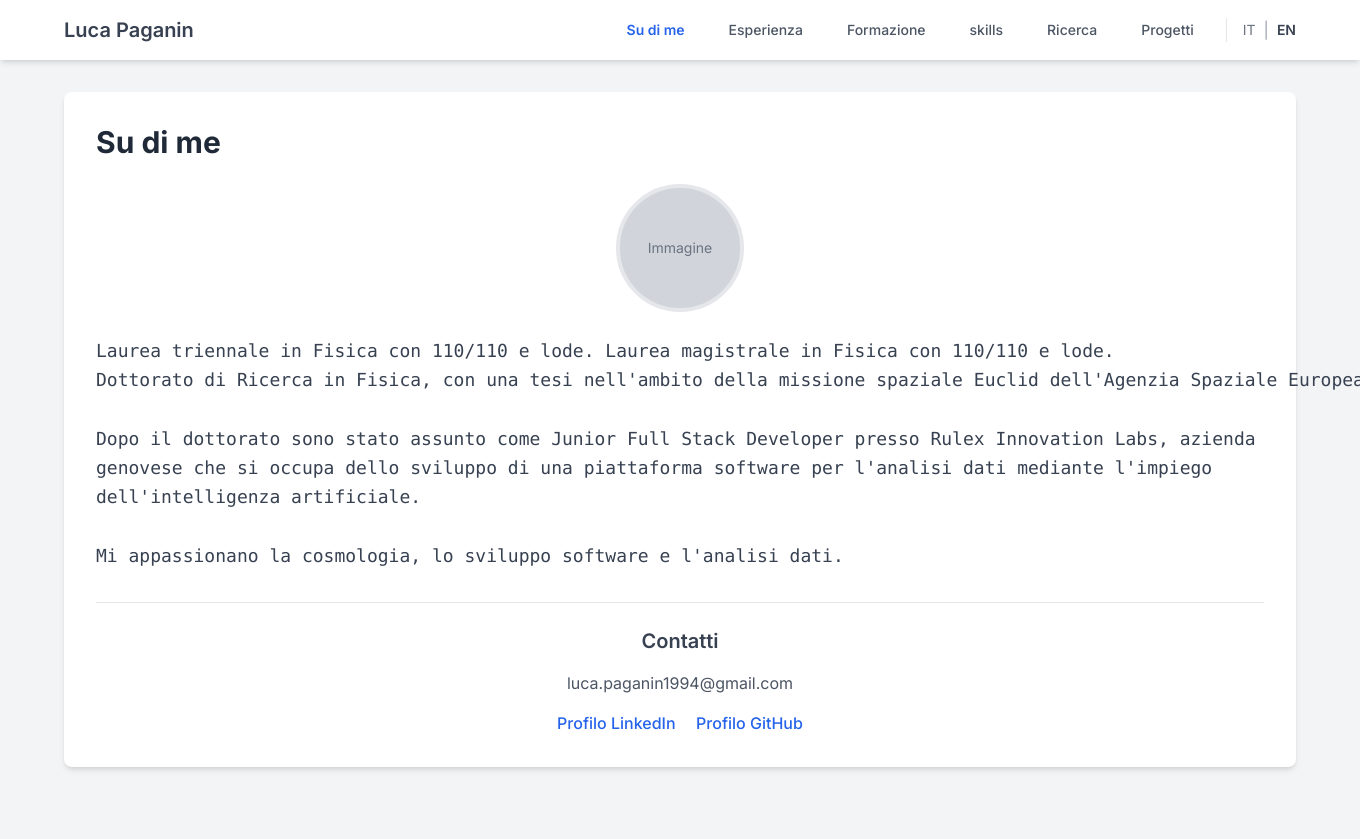
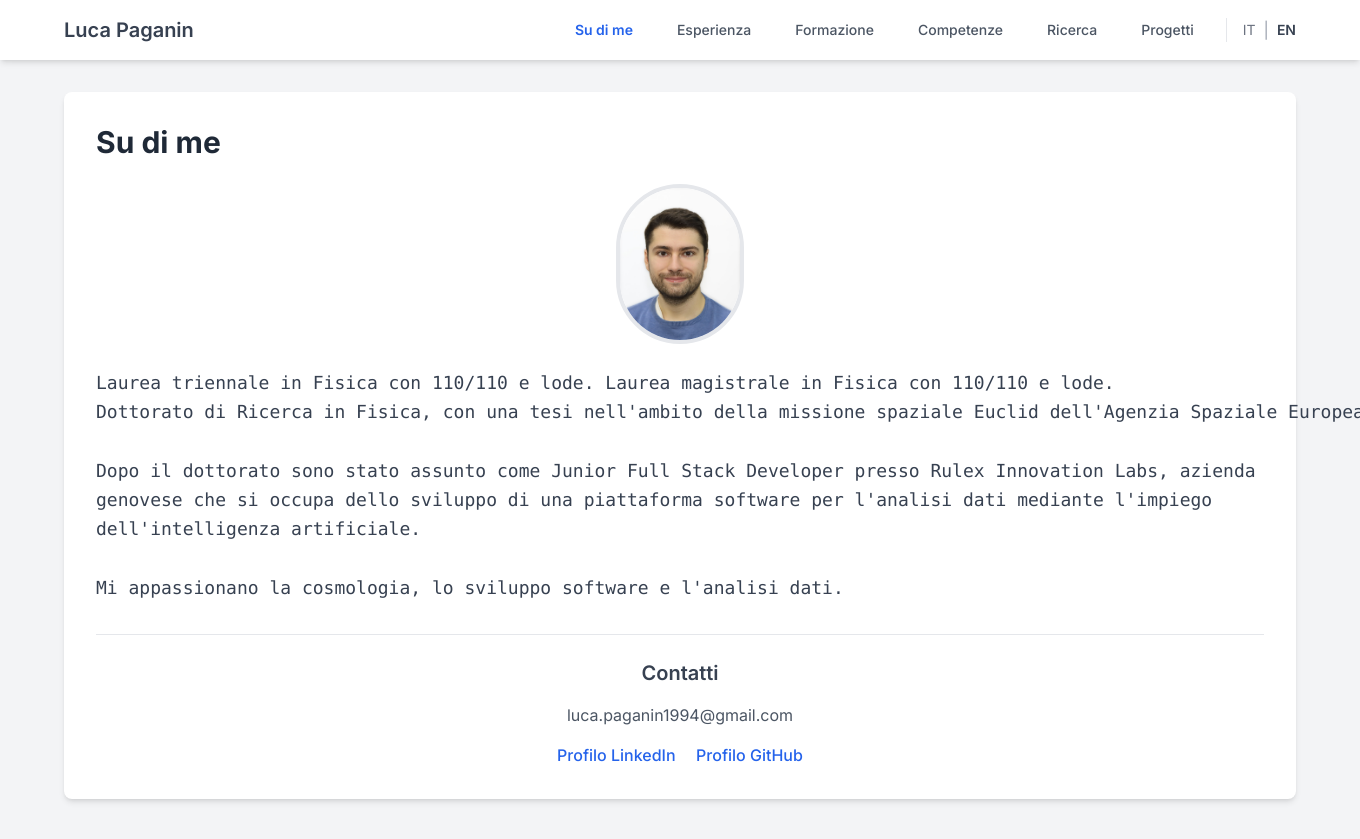
Before and after one commit to LucaPaganin/personal-website, a Flask app: page / in a window 1360 px wide; the page is wider, and only the part inside the window is pictured. Shown: the top 839 px of that part. Run offline with Flask 2, Linux system fonts and the light colour scheme; some libraries are stand-ins or nearby versions.

Commit message:
add profile pic

```diff
--- a/templates/base.html
+++ b/templates/base.html
@@ -7,7 +7,9 @@
     <meta name="description" content="{{ g.structural_data.personal_info.meta_description }}" />
     <meta name="keywords" content="{{ g.structural_data.personal_info.meta_keywords }}" />
     <title>
-      {% block title %}{{ g.structural_data.personal_info.name }}{% endblock title %}
+      {% block title %}
+        {{ g.structural_data.personal_info.name }}
+      {% endblock title %}
     - {{ _("Sito Personale") }}</title>
     <script src="https://cdn.tailwindcss.com"></script>
     <script>
@@ -71,7 +73,7 @@
                       text-blue-600 font-semibold
                     {% else %}
                       text-gray-600
-                    {% endif %}">{{ _("skills") }}</a>
+                    {% endif %}">{{ _("Competenze") }}</a>
           <a href="{{ url_for('ricerca') }}"
              class="px-3 py-2 rounded-md text-sm font-medium hover:bg-gray-200
                     {% if request.endpoint == 'ricerca' %}
@@ -196,7 +198,8 @@
 
     {# Contenuto Principale #}
     <main class="container mx-auto px-6 py-8">
-      {% block content %}{% endblock %}
+      {% block content %}
+      {% endblock content %}
     </main>
 
     {# Footer #}
--- a/templates/index.html
+++ b/templates/index.html
@@ -1,17 +1,11 @@
 {% extends "base.html" %}
-{% block title %}{{ g.structural_data.personal_info.name }} - {{ _('Su di me') }}{% endblock %} {# Usa g.structural_data. #}
+{% block title %}{{ g.structural_data.personal_info.name }} - {{ _('Su di me') }}{% endblock title %} {# Usa g.structural_data. #}
 
 {% block content %}
 <div class="bg-white p-8 rounded-lg shadow-md">
     <h1 class="text-3xl font-bold mb-6 text-gray-800">{{ _('Su di me') }}</h1>
 
-    {% if g.structural_data.personal_info.profile_image %}
-        <img src="{{ url_for('static', filename='img/' + g.structural_data.personal_info.profile_image) }}" alt="{{ _('Foto Profilo') }}" class="w-32 h-32 rounded-full mx-auto mb-6 border-4 border-gray-200">
-    {% else %}
-        <div class="w-32 h-32 rounded-full mx-auto mb-6 border-4 border-gray-200 bg-gray-300 flex items-center justify-center">
-             <span class="text-gray-500 text-sm">{{ _('Immagine') }}</span>
-        </div>
-    {% endif %}
+    <img src="{{ url_for('static', filename='img/profile.jpg') }}" alt="{{ _('Foto Profilo') }}" class="w-32 h-40 rounded-full mx-auto mb-6 border-4 border-gray-200">
 
     {# Usa render_md_localized per caricare about_me.it.md o about_me.en.md #}
     <div class="text-lg text-gray-700 leading-relaxed space-y-4">
--- a/templates/skills.html
+++ b/templates/skills.html
@@ -70,7 +70,7 @@
                      <li class="text-gray-600">{{ _('Nessuna certificazione universitaria elencata.') }}</li>
                 {% endfor %}
             </ul>
-             <p class="text-xs text-gray-500 mt-2">{{ _('Nota: i file PDF devono essere aggiunti manualmente nella cartella `static/certs` (o simile) e i link aggiornati nel file `data/certifications.json`.') }}</p>
+             {# 'Nota: i file PDF devono essere aggiunti manualmente nella cartella `static/certs` (o simile) e i link aggiornati nel file `data/certifications.json`.') }}</> #}
         </div>
 
         {# Certificazioni Aggiuntive #}
@@ -98,7 +98,7 @@
                      <li class="text-gray-600">{{ _('Nessuna certificazione aggiuntiva elencata.') }}</li>
                 {% endfor %}
             </ul>
-            <p class="text-xs text-gray-500 mt-2">{{ _('Nota: i file PDF devono essere aggiunti manually nella cartella `static/certs` (o simile) e i link aggiornati nel file `data/certifications.json`.') }}</p>
+            {# 'Nota: i file PDF devono essere aggiunti manually nella cartella `static/certs` (o simile) e i link aggiornati nel file `data/certifications.json`.' #}
         </div>
     </section>
 
```
Also changed, not shown: static/img/profile.jpg (added), translations/en/LC_MESSAGES/messages.po, translations/it/LC_MESSAGES/messages.po.
